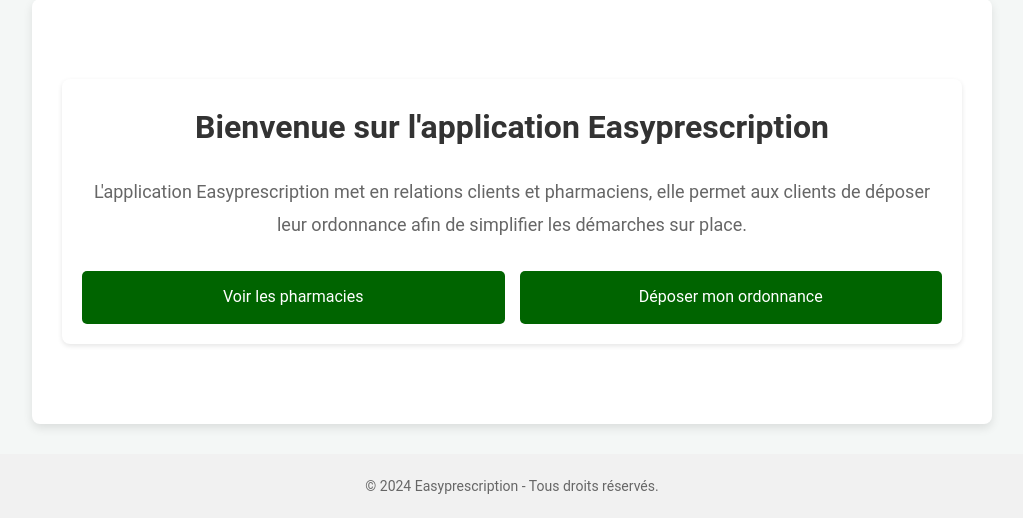
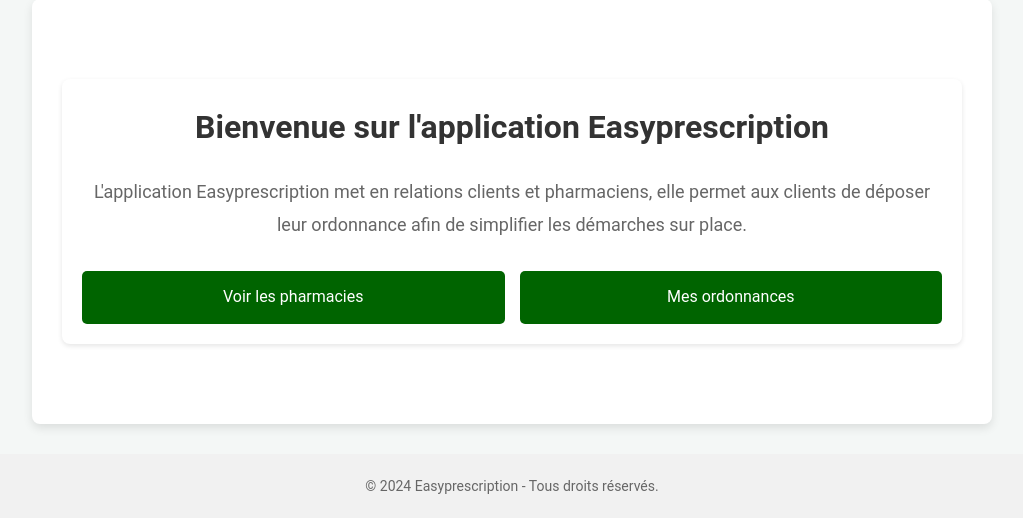
Before and after one commit to Raichaibrah/Easy-Prescription, a Django app: page / in a window 1280 px wide. Shown: the part 121-639 px from the top of the page, without its empty margins (128-1151 px from the left). Run offline with Django 4.2, Linux system fonts and the light colour scheme.

Commit message:
VERSION DEFINITIVE

```diff
--- a/dashboard/templates/dashboard/home.html
+++ b/dashboard/templates/dashboard/home.html
@@ -76,9 +76,9 @@
             <a href="{% url 'dashboard:index' %}">Voir les pharmacies</a>
 
             {% if user.is_authenticated %}
-                <a href="{% url 'fichiers:televerser_ordonnance' %}">Déposer mon ordonnance</a>
+                <a href="{% url 'prescriptions:historique_ordonnances' %}">Mes ordonnances</a>
             {% else %}
-                <a href="{% url 'login' %}">Déposer mon ordonnance</a>
+                <a href="{% url 'login' %}">Mes ordonnances</a>
             {% endif %}
         </div>
     </div>
--- a/dashboard/templates/dashboard/page_pharmacie.html
+++ b/dashboard/templates/dashboard/page_pharmacie.html
@@ -11,7 +11,9 @@
             border-radius: 8px;
             box-shadow: 0 2px 5px rgba(0, 0, 0, 0.1);
         }
-
+        h1 {
+            color: #000 !important;
+        }
         .pharmacy-detail-container h2 {
             font-size: 32px;
             color: #333;
--- a/fichiers/templates/fichiers/televerser_ordonnance.html
+++ b/fichiers/templates/fichiers/televerser_ordonnance.html
@@ -15,7 +15,7 @@
 
     <!-- Bouton Voir l'historique -->
     <div class="btn-container">
-      <a href="{% url 'historique_ordonnances' %}" class="btn-history">Mes ordonnances</a>
+      <a href="{% url 'prescriptions:historique_ordonnances' %}" class="btn-history">Mes ordonnances</a>
     </div>
   </div>
 {% endblock %}
--- a/fichiers/views.py
+++ b/fichiers/views.py
@@ -43,7 +43,7 @@
             # Nettoyage du fichier temporaire local
             os.remove(file_path)
 
-            return redirect('historique_ordonnances')  # Redirection après succès
+            return redirect('prescriptions:historique_ordonnances')  # Redirection après succès
     else:
         form = OrdonnanceForm()
 
--- a/prescriptions/templates/prescriptions/historique_ordonnances.html
+++ b/prescriptions/templates/prescriptions/historique_ordonnances.html
@@ -64,7 +64,7 @@
               </td>
               <td>
                 <!-- Formulaire pour supprimer l'ordonnance -->
-                <form action="{% url 'supprimer_ordonnance' ordonnance.id %}" method="post">
+                <form action="{% url 'prescriptions:supprimer_ordonnance' ordonnance.id %}" method="post">
                   {% csrf_token %}
                   <button type="submit" class="btn danger-btn">
                       <i class="fas fa-trash-alt"></i> Supprimer
@@ -100,7 +100,7 @@
     /* Style du titre principal de la page */
     h1 {
       font-size: 2.5rem;
-      color: #2c3e50;
+      color: #000 !important;
       text-align: center;
       margin-bottom: 30px;
       font-weight: bold;
--- a/prescriptions/urls.py
+++ b/prescriptions/urls.py
@@ -1,6 +1,7 @@
 from django.urls import path
 from . import views
 
+app_name = 'prescriptions'
 
 urlpatterns = [
     path('historique/', views.historique_ordonnances, name='historique_ordonnances'),
--- a/prescriptions/views.py
+++ b/prescriptions/views.py
@@ -23,7 +23,7 @@
     # Vérifier si l'utilisateur authentifié est bien celui qui a soumis l'ordonnance
     if ordonnance.user != request.user:
         messages.error(request, "Vous ne pouvez pas supprimer cette ordonnance.")
-        return redirect('historique_ordonnances')
+        return redirect('prescriptions:historique_ordonnances')
 
     # Supprime l'ordonnance dans le google drive
     storage = GoogleDriveStorage.get_instance()
@@ -35,4 +35,4 @@
 
     # Ajouter un message de succès et rediriger vers l'historique des ordonnances
     messages.success(request, "L'ordonnance a été supprimée avec succès.")
-    return redirect('historique_ordonnances')
+    return redirect('prescriptions:historique_ordonnances')
```
